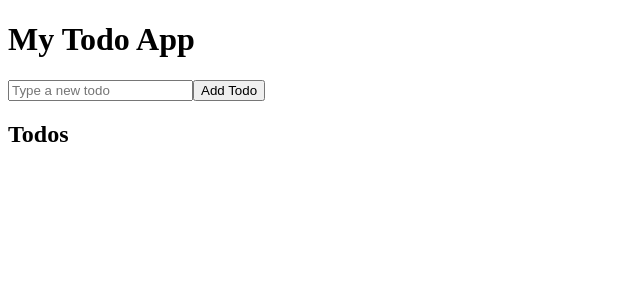
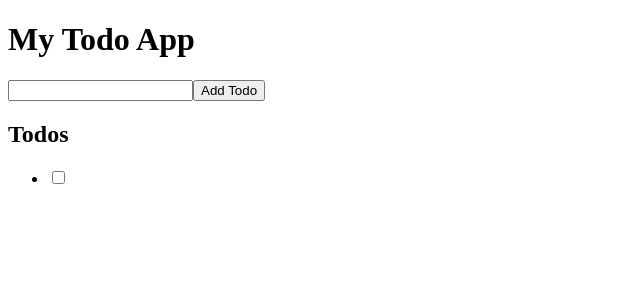
Before and after one commit to becodeorg/hamilton-7-to-do-react-sachajeunejean, a React (Create React App) app: page / in a window 1280 px wide. Shown: the top 300 px of the page, without its empty margins (0-640 px from the left). Built offline with nearby package versions, Linux system fonts and the light colour scheme.

Commit message:
commit changes

```diff
--- a/src/App.js
+++ b/src/App.js
@@ -1,15 +1,12 @@
 // import components
 import React from "react";
 import Header from "./components/Header";
-import TodoForm from "./components/TodoForm";
 import TodoList from "./components/TodoList";
 
 function App() {
-
   return (
     <React.Fragment>
       <Header />
-      <TodoForm />
       <TodoList />
     </React.Fragment>
   );
--- /dev/null
+++ b/src/components/Todo.js
@@ -0,0 +1,12 @@
+import React from "react";
+
+const Todo = ({ content }) => {
+  return (
+    <li className="todo-app__list-container__list__todo">
+      <input type="checkbox" name="todo-checkbox" id="todo-checkbox" />
+      <p>{content}</p>
+    </li>
+  );
+};
+
+export default Todo;
--- a/src/components/TodoForm.js
+++ /dev/null
@@ -1,27 +0,0 @@
-import React from "react";
-
-const Input = () => {
-  return (
-    <input
-      className="todo-form__input"
-      type="text"
-      placeholder="Type a new todo"
-    ></input>
-  );
-};
-
-const Button = () => {
-  return <button type="submit">Add Todo</button>;
-};
-
-const TodoForm = () => {
-
-  return (
-    <form>
-      <Input />
-      <Button />
-    </form>
-  );
-};
-
-export default TodoForm;
--- a/src/components/TodoList.js
+++ b/src/components/TodoList.js
@@ -1,27 +1,42 @@
-const Title = () => {
-  return <h2>Todos</h2>;
-};
+import React, { useState } from "react";
+import Todo from "./Todo";
 
-const Todo = (props) => {
+const TodoList = () => {
+  let [todos, setTodos] = useState([[]]);
+
+  const handleSubmit = (e) => {
+    e.preventDefault();
+    if (e.target[0].value) {
+      setTodos([...todos, e.target[0].value]);
+    }
+  };
+
   return (
-    <div className="todo">
-      <input type="checkbox"></input>
-      <p>{props.content}</p>
-    </div>
+    <main className="todo-app">
+      <form className="todo-app__form" onSubmit={handleSubmit}>
+        <input
+          className="todo-app__form__input"
+          type="text"
+          name="new-todo"
+          id="new-todo"
+        />
+        <button
+          className="todo-app__form__button"
+          type="submit"
+          id="button-submit"
+        >
+          Add Todo
+        </button>
+      </form>
+      <article className="todo-app__list-container">
+        <h2>Todos</h2>
+        <ul className="todo-app__list-container__list">
+          {todos.map((todo, index) => (
+            <Todo key={index} content={todo} />
+          ))}
+        </ul>
+      </article>
+    </main>
   );
 };
-
-const TodoList = () => {
-  return (
-    <article>
-      <Title />
-    </article>
-  );
-};
-
-/*
-<Todo content="Learn React"></Todo>
-<Todo content="Be Awesome!"></Todo>
-*/
-
 export default TodoList;
```
Also changed, not shown: src/index.js (+5 -5 lines).
